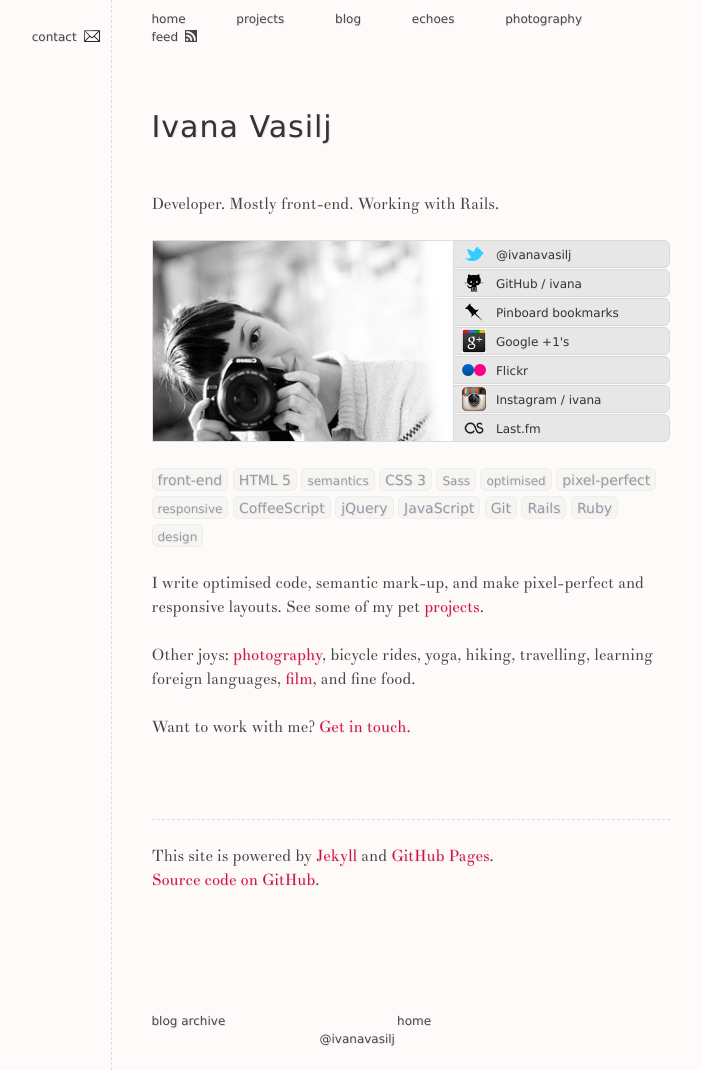
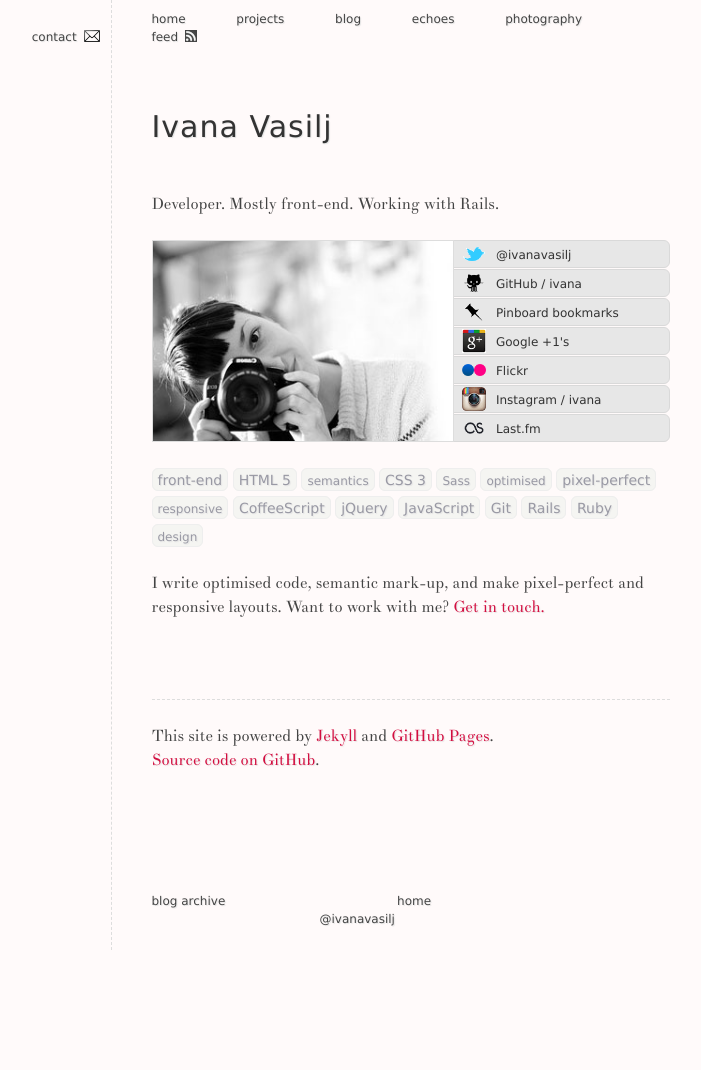
Before and after one commit to ivana/ivana.github.com, a Jekyll site: the page built from index.html, in a window 1280 px wide. Shown: the whole page, without its empty margins (250-951 px from the left). Built offline with Jekyll 4.4.1, drawn with Linux system fonts in a browser that asks for light colours; nearby versions of some CDN libraries; Markdown is read by kramdown in place of the engine named in the settings; after the commit the page ends 950 px from its top, so only the background shows below that.

Commit message:
shorten about

```diff
--- a/index.html
+++ b/index.html
@@ -68,15 +68,8 @@ desc: about and contact info
 
   <p>
     I write optimised code, semantic mark-up, and make pixel-perfect and responsive layouts.
-    See some of my pet <a href="/projects">projects</a>.
+    Want to work with me? <a class="email" href="mailto:dev@ivana.im">Get in touch.</a>
   </p>
-
-  <p>
-    Other joys: <a href="/photography">photography</a>, bicycle rides, yoga, hiking, travelling, learning foreign languages,
-    <a href="http://movi.im/ivana" rel="me">film</a>, and fine food.
-  </p>
-
-  <p>Want to work with me? <a class="email" href="mailto:dev@ivana.im">Get in touch.</a></p>
 
   <aside>
     <p>This site is powered by <a href="http://wiki.github.com/mojombo/jekyll/">Jekyll</a> and <a href="http://pages.github.com/">GitHub Pages</a>.
```
